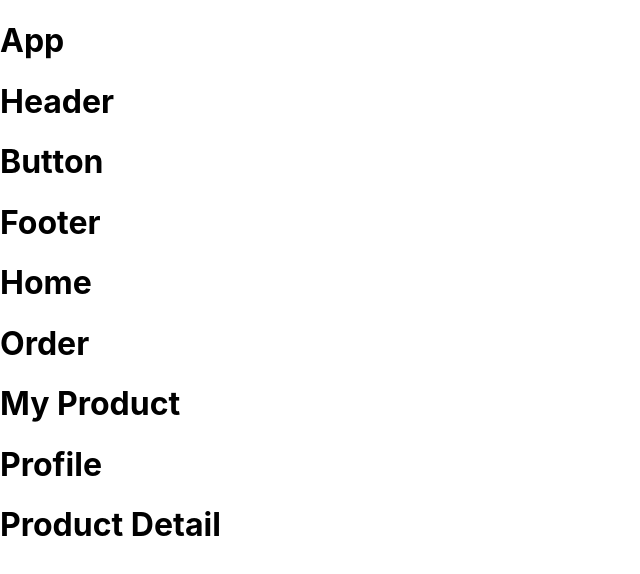
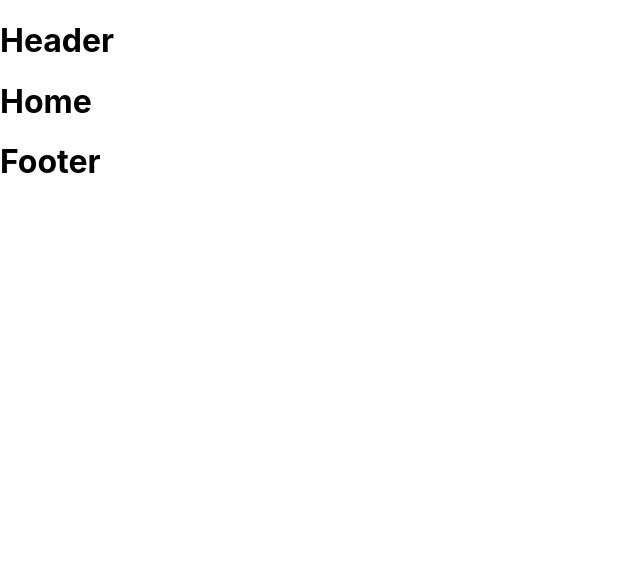
Before and after one commit to alta-sirclo-fe-miratunnisa-umarputri/e-commerce-group-project, a React (Create React App) app: page / in a window 1280 px wide. Shown: the top 574 px of the page, without its empty margins (0-640 px from the left). Built offline with nearby package versions, Linux system fonts and the light colour scheme.

Commit message:
feat: install react-router-dom & set navigation page

```diff
--- a/package.json
+++ b/package.json
@@ -10,8 +10,10 @@
     "@types/node": "^16.11.21",
     "@types/react": "^17.0.38",
     "@types/react-dom": "^17.0.11",
+    "@types/react-router-dom": "^5.3.3",
     "react": "^17.0.2",
     "react-dom": "^17.0.2",
+    "react-router-dom": "^6.2.1",
     "react-scripts": "5.0.0",
     "typescript": "^4.5.4",
     "web-vitals": "^2.1.3"
--- a/src/App.tsx
+++ b/src/App.tsx
@@ -1,3 +1,5 @@
+import { Routes, Route } from "react-router-dom";
+
 import Button from "./components/Button";
 import Footer from "./components/Footer";
 import Header from "./components/Header";
@@ -10,15 +12,17 @@ import Profile from "./pages/Profile";
 function App() {
   return (
     <div>
-      <h1>App</h1>
       <Header />
-      <Button />
+
+      <Routes>
+        <Route path="/" element={<Home />} />
+        <Route path="/order" element={<Order />} />
+        <Route path="/myproduct" element={<MyProduct />} />
+        <Route path="/profile" element={<Profile />} />
+        <Route path="/productdetail" element={<ProductDetail />} />
+      </Routes>
+
       <Footer />
-      <Home />
-      <Order />
-      <MyProduct />
-      <Profile />
-      <ProductDetail />
     </div>
   );
 }
--- a/src/index.tsx
+++ b/src/index.tsx
@@ -1,14 +1,17 @@
-import React from 'react';
-import ReactDOM from 'react-dom';
-import './index.css';
-import App from './App';
-import reportWebVitals from './reportWebVitals';
+import React from "react";
+import ReactDOM from "react-dom";
+import "./index.css";
+import App from "./App";
+import reportWebVitals from "./reportWebVitals";
+import { BrowserRouter } from "react-router-dom";
 
 ReactDOM.render(
   <React.StrictMode>
-    <App />
+    <BrowserRouter>
+      <App />
+    </BrowserRouter>
   </React.StrictMode>,
-  document.getElementById('root')
+  document.getElementById("root")
 );
 
 // If you want to start measuring performance in your app, pass a function
```
Also changed, not shown: 1 other file (tests, documents, lock files or other folders).
